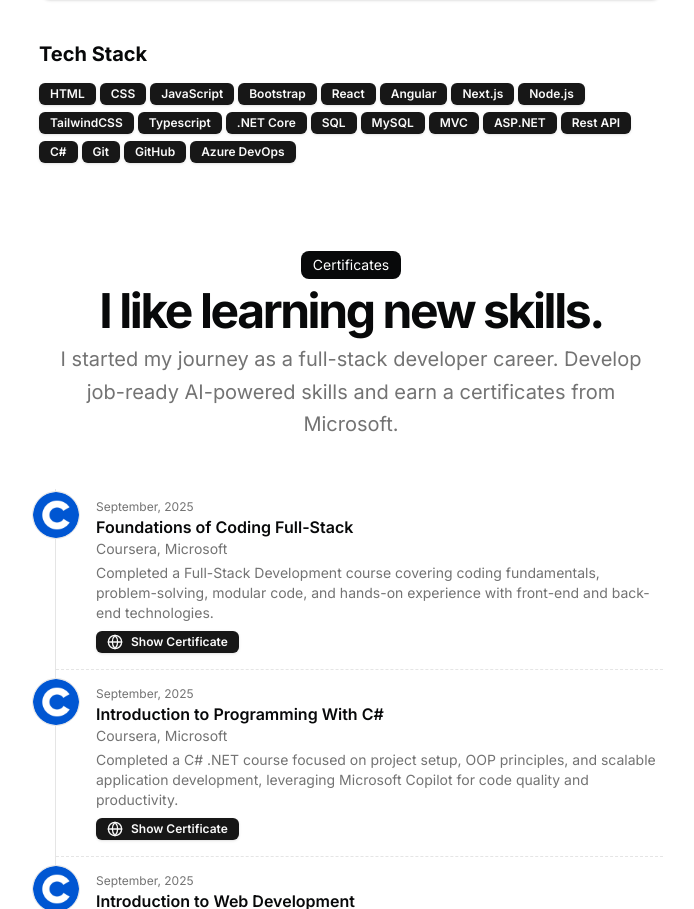
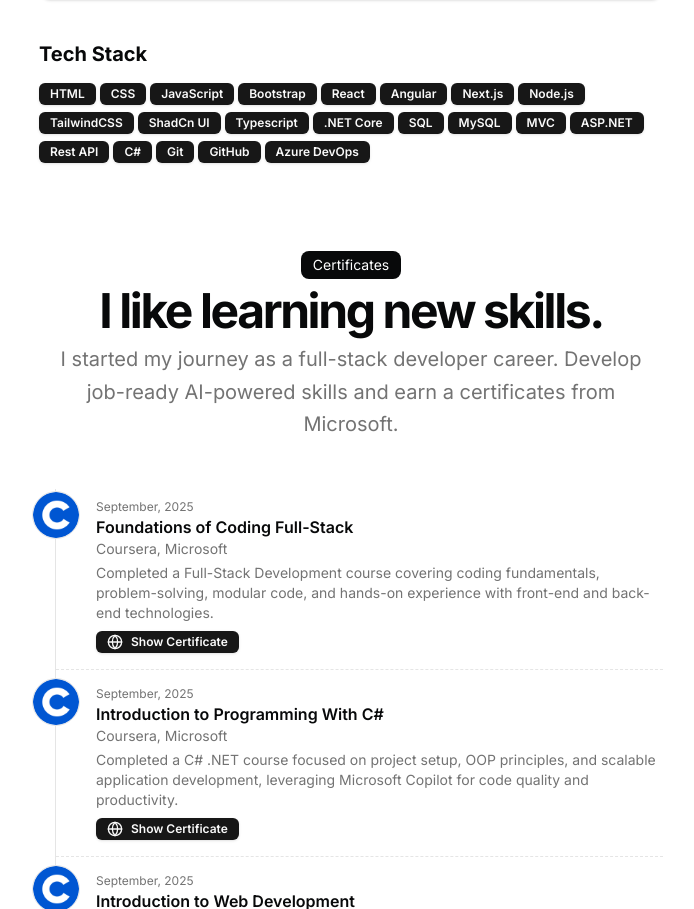
Before and after one commit to warrencodehub/portfolio, a Next.js app: page / in a window 1280 px wide. Shown: the part 986-1895 px from the top of the page, without its empty margins (289-983 px from the left). Built offline with nearby package versions, Linux system fonts and the light colour scheme.

Commit message:
small fixed

```diff
--- a/package.json
+++ b/package.json
@@ -7,7 +7,9 @@
     "dev": "next dev",
     "build": "next build",
     "start": "next start",
-    "lint": "next lint"
+    "lint": "next lint",
+    "predeploy": "next build",
+    "deploy": "gh-pages -d out -t"
   },
   "dependencies": {
     "@radix-ui/react-avatar": "^1.1.10",
@@ -46,6 +48,7 @@
     "@types/react-dom": "^18.3.6",
     "eslint": "^8.57.1",
     "eslint-config-next": "14.2.4",
+    "gh-pages": "^6.3.0",
     "postcss": "^8.5.3",
     "tailwindcss": "^3.4.17",
     "typescript": "^5.8.3"
--- a/src/data/resume.tsx
+++ b/src/data/resume.tsx
@@ -24,6 +24,7 @@
     "Next.js",
     "Node.js",
     "TailwindCSS",
+    "ShadCn UI",
     "Typescript",
     ".NET Core",
     "SQL",
```
Also changed, not shown: 1 other file (tests, documents, lock files or other folders).
